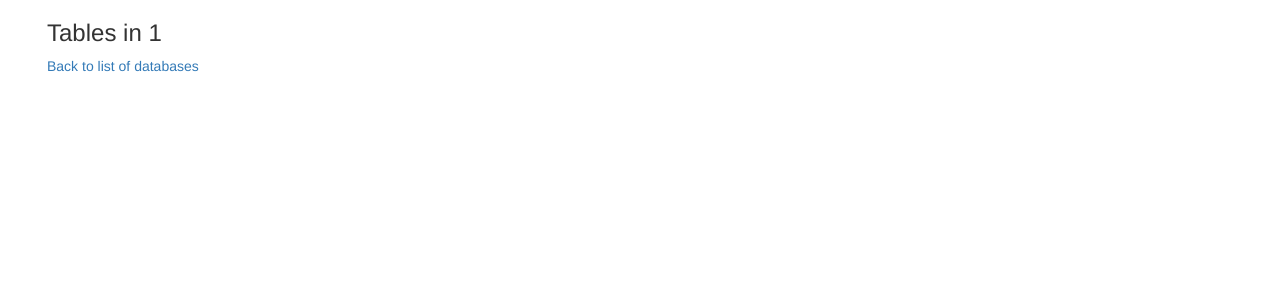
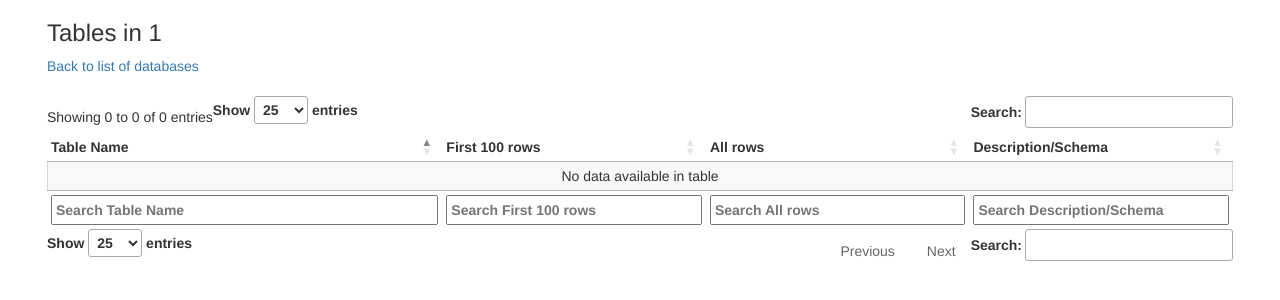
Before and after one commit to apfeiffer1/sqlPyPlus, a Flask app: page /showDB/1 in a window 1280 px wide. Shown: the top 300 px of the page. Run offline with Flask 2, Linux system fonts and the light colour scheme; some libraries are stand-ins or nearby versions.

Commit message:
add options to show only first 100 rows, all rows (may take long), and description/schema of table

```diff
--- a/app/__init__.py
+++ b/app/__init__.py
@@ -20,8 +20,8 @@
 moment = Moment()
 db = SQLAlchemy( session_options={'autoflush':False, 'autocommit':False} )
 
-app = Flask(__name__)
-app.config.from_object('config')
+app = Flask(__name__, instance_relative_config=True)
+app.config.from_pyfile( 'config.py' )
 
 bootstrap.init_app(app)
 moment.init_app(app)
--- a/app/templates/base.html
+++ b/app/templates/base.html
@@ -42,19 +42,12 @@
 {{ moment.include_moment() }}
 
 <!-- DataTables -->
+
+<script type="text/javascript" charset="utf8" src="https://code.jquery.com/jquery-1.11.3.min.js"></script>
 <script type="text/javascript" charset="utf8" src="https://cdn.datatables.net/1.10.10/js/jquery.dataTables.js"></script>
 <script type="text/javascript" charset="utf8" src="https://cdn.datatables.net/select/1.1.0/js/dataTables.select.min.js"></script>
-<script type="text/javascript" charset="utf8" src="https://cdn.datatables.net/fixedheader/3.1.0/js/dataTables.fixedHeader.min.js"></script>
 
-<!-- activate the ones below if you like to use these features -->
-<!--<script type="text/javascript" charset="utf8" src="https://cdn.datatables.net/buttons/1.1.0/js/dataTables.buttons.min.js"></script>-->
-<!--<script type="text/javascript" charset="utf8" src="https://cdn.datatables.net/buttons/1.1.0/js/buttons.html5.min.js"></script>-->
-<!--<script type="text/javascript" charset="utf8" src="https://cdn.datatables.net/buttons/1.1.0/js/buttons.print.min.js"></script>-->
-<!--<script type="text/javascript" charset="utf8" src="https://cdn.datatables.net/buttons/1.1.0/js/buttons.flash.min.js"></script>-->
-
-<!--<script type="text/javascript" charset="utf8" src="https://cdnjs.cloudflare.com/ajax/libs/jszip/2.5.0/jszip.min.js"></script>-->
-
-<!--<script type="text/javascript" charset="utf8" src="https://cdn.rawgit.com/bpampuch/pdfmake/0.1.18/build/pdfmake.min.js"></script>-->
-<!--<script type="text/javascript" charset="utf8" src="https://cdn.rawgit.com/bpampuch/pdfmake/0.1.18/build/vfs_fonts.js"></script>-->
+<script type="text/javascript" charset="utf8" src="https://cdn.datatables.net/buttons/1.1.0/js/dataTables.buttons.min.js"></script>
+<script type="text/javascript" charset="utf8" src="https://cdn.datatables.net/buttons/1.1.0/js/buttons.colVis.min.js"></script>
 
 {% endblock %}
--- a/app/templates/showDB.html
+++ b/app/templates/showDB.html
@@ -16,14 +16,75 @@
 
 <br /><br />
 
-<ul>
+<table id="tableTable" class="display compact cell-border" cellspacing="0" >
+    <thead>
+    <tr>
+        <th width="30%">Table Name</th>
+        <th width="20%">First 100 rows</th>
+        <th width="20%">All rows</th>
+        <th width="20%">Description/Schema</th>
+    </tr>
+    </thead>
+    <tbody>
     {% for h in tableNames %}
-    <li> <a href="/showTable/{{ h }}"> {{ h }} </a> --  <a href="/showTableSchema/{{ h }}"> (Schema) </a> </li>
+    <tr>
+        <td>
+            {{ h }}</a>
+        </td>
+        <td>
+            <a href="/showTable/{{ h }}"> first 100 rows </a>
+        </td>
+        <td>
+        <a href="/showFullTable/{{ h }}"> all data </a>
+        </td>
+        <td>
+        <a href="/showTableSchema/{{ h }}"> Description/Schema </a>
+        </td>
+    </tr>
     {% endfor %}
-</ul>
+    </tbody>
+    <tfoot>
+    <tr>
+        <th width="30%">Table Name</th>
+        <th width="20%">First 100 rows</th>
+        <th width="20%">All rows</th>
+        <th width="20%">Description/Schema</th>
+    </tr>
+    </tfoot>
+</table>
 
 {% endblock %}
 
 {% block scripts %}
 {{ super() }}
+<script language="JavaScript">
+$(document).ready(function() {
+
+    $('#tableTable tfoot th').each( function () {
+        var title = $(this).text();
+        $(this).html( '<input type="text" placeholder="Search '+title+'" />' );
+    } );
+
+    var table = $("#tableTable").DataTable({
+        "lengthMenu": [[25, 50, 100, -1], [25, 50, 100, "All"]],
+        // see: https://datatables.net/examples/basic_init/dom.html
+        "dom": '<"top"Bilf>rt<"bottom"flp><"clear">',
+        buttons: [
+            'columnsToggle'
+        ]
+    }); // end DataTable
+    // Apply the search
+    table.columns().every( function () {
+        var that = this;
+        $( 'input', this.footer() ).on( 'keyup change', function () {
+            if ( that.search() !== this.value ) {
+                that
+                    .search( this.value )
+                    .draw();
+            }
+        } );
+    } );
+    $("tfoot input").css( { "width" : "100%", "padding" : "3px", "box-sizing" : "border-box" } );
+});
+</script>
 {% endblock %}
--- a/app/views.py
+++ b/app/views.py
@@ -55,8 +55,17 @@
 
     return render_template( 'showDB.html', tableNames = tableNames, dbName=dbName )
 
-@app.route('/showTable/<string:tableName>')
-def showTable(tableName):
+@app.route('/showFullTable/<string:tableName>')
+def showFullTable(tableName):
+
+    return showTableContent(tableName, -1)
+
+@app.route( '/showTable/<string:tableName>' )
+def showTable( tableName ) :
+
+    return showTableContent(tableName, 100)
+
+def showTableContent( tableName, nRows ):
 
     print "session:", session
     dbName = session.get('dbName')
@@ -77,10 +86,15 @@
         colHeaders = [ x['name'] for x in insp.get_columns(table_name=tableName, schema=dbName)]
     insp.reflecttable(selTable, None)
 
+    limitStr = ' '
+    if nRows > 0:
+        limitStr = ' limit %d' % nRows
     if str(dbUrl).startswith('sqlite:'):
-        sel = text( 'select * from %s limit 100' % (tableName) )
+        sel = text( 'select * from %s%s' % (tableName, limitStr) )
     else:
-        sel = text( 'select * from %s.%s limit 100' % (dbName, tableName) )
+        sel = text( 'select * from %s.%s%s' % (dbName, tableName, limitStr) )
+    print '++> ', sel
+
     data = db.session.execute( sel ).fetchall()
 
     # print "table=", selTable
@@ -108,10 +122,7 @@
         colInfo = insp.get_columns(table_name=tableName)
     else:
         colInfo = insp.get_columns(table_name=tableName, schema=dbName)
-
     # print insp.reflecttable(selTable, None)
-
-    data = insp.get_sorted_table_and_fkc_names(schema=dbName)
 
     return render_template( 'showTableSchema.html',
                             tableName=tableName, dbName=dbName,
```
Also changed, not shown: app/templates/showTableSchema.html (+2 -13 lines).
